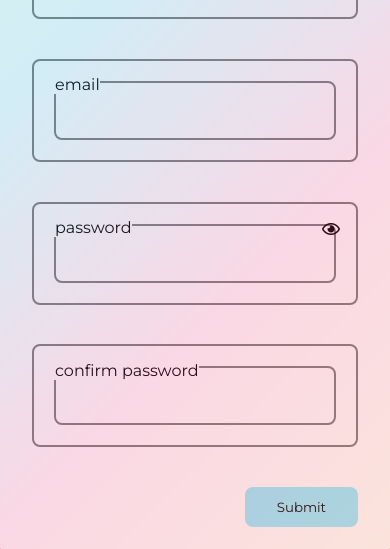
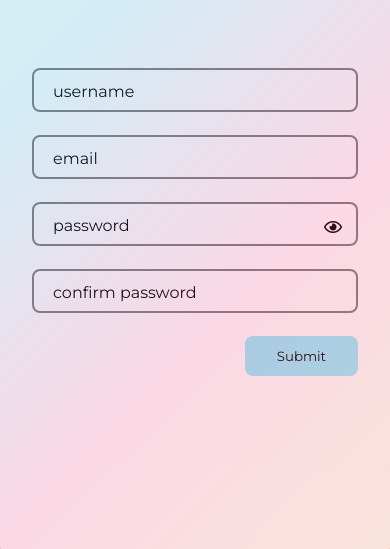
Before and after one commit to aliyev8/signup_regex, a plain HTML site: page index.html in a window 390 px wide. Shown: the part 295-844 px from the top of the page. Drawn offline with Linux system fonts and the light colour scheme.

Commit message:
Add files via upload

```diff
--- a/style.scss
+++ b/style.scss
@@ -226,12 +226,9 @@ body {
     }
 
     body .formGroup {
-        width: 100%;
-        height: 100%;
-        border: 2px solid gray;
-        border-radius: 0.5rem;
-        padding: 1.25rem;
-        background: none;
+        position: relative;
+        height: 2rem;
+        margin-bottom: 1rem;
 
     }
 
```
Also changed, not shown: style.css, 1 other file.
